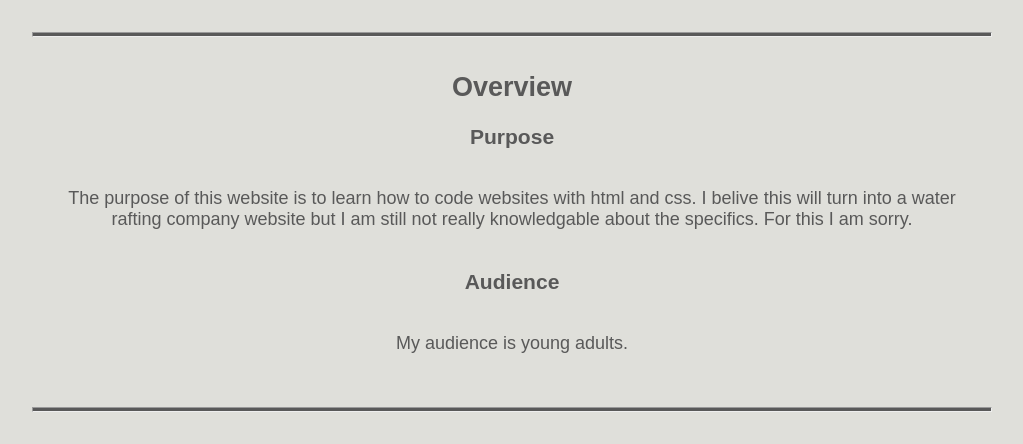
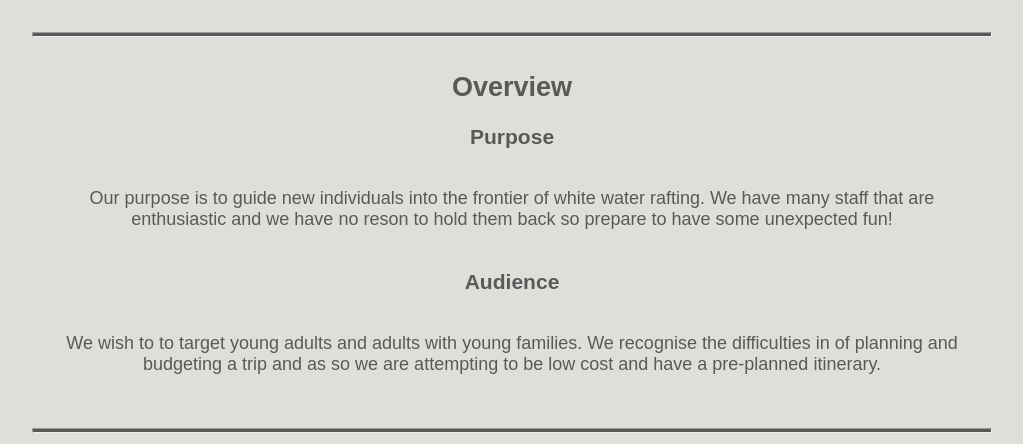
Before and after one commit to ebergaust/wdd130, a plain HTML site: page wwr/site-plan-rafting.html in a window 1280 px wide. Shown: the part 308-752 px from the top of the page, without its empty margins (128-1151 px from the left). Drawn offline with Linux system fonts and the light colour scheme; a web font is replaced by a local one.

Commit message:
change purpose & audience

```diff
--- a/wwr/site-plan-rafting.html
+++ b/wwr/site-plan-rafting.html
@@ -19,11 +19,11 @@
     <hr />
     <h2>Overview</h2>
     <h3>Purpose</h3>
-    <p>The purpose of this website is to learn how to code websites with html and css. I belive this will turn into a water rafting company website but I am still not really knowledgable about the specifics. For this I am sorry.</p>
+    <p>Our purpose is to guide new individuals into the frontier of white water rafting. We have many staff that are enthusiastic and we have no reson to hold them back so prepare to have some unexpected fun!</p>
     <!-- change this -->
 
     <h3>Audience</h3>
-    <p>My audience is young adults.</p>
+    <p>We wish to to target young adults and adults with young families. We recognise the difficulties in of planning and budgeting a trip and as so we are attempting to be low cost and have a pre-planned itinerary.</p>
     <!-- change this -->
 
     <hr />
```
